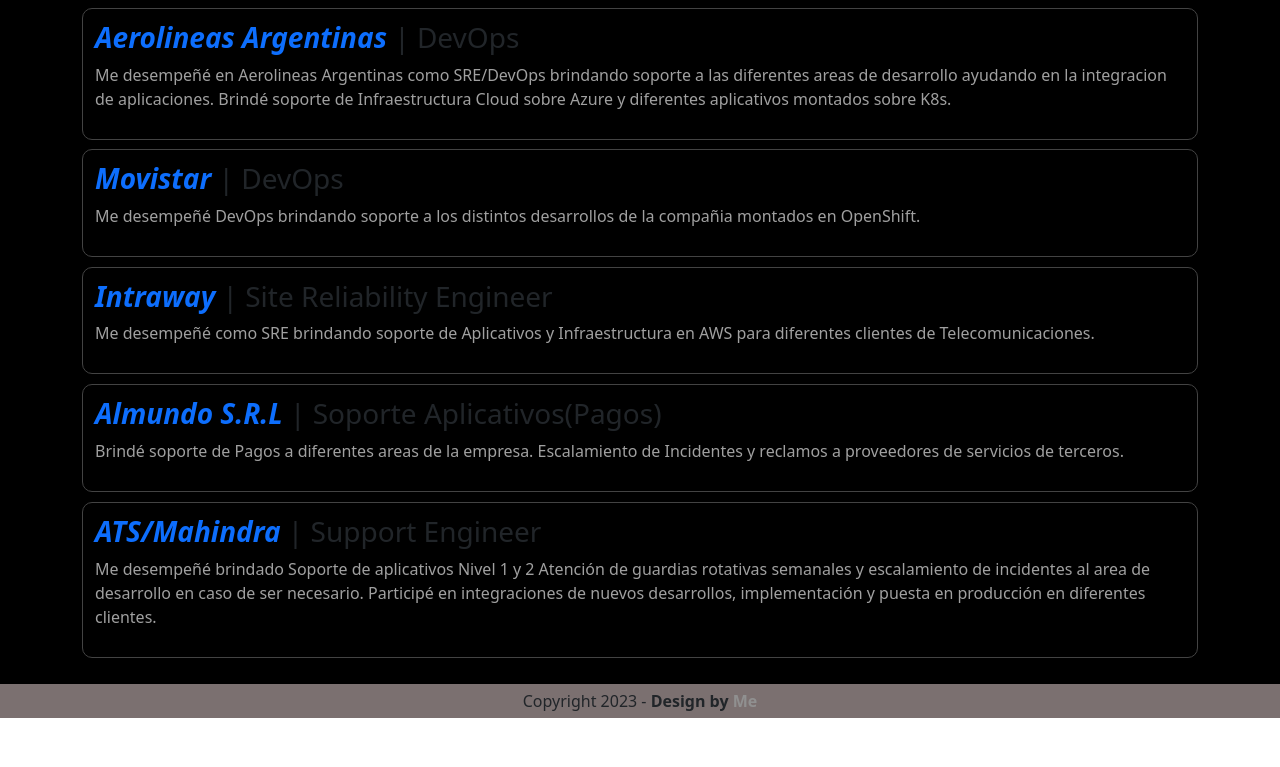
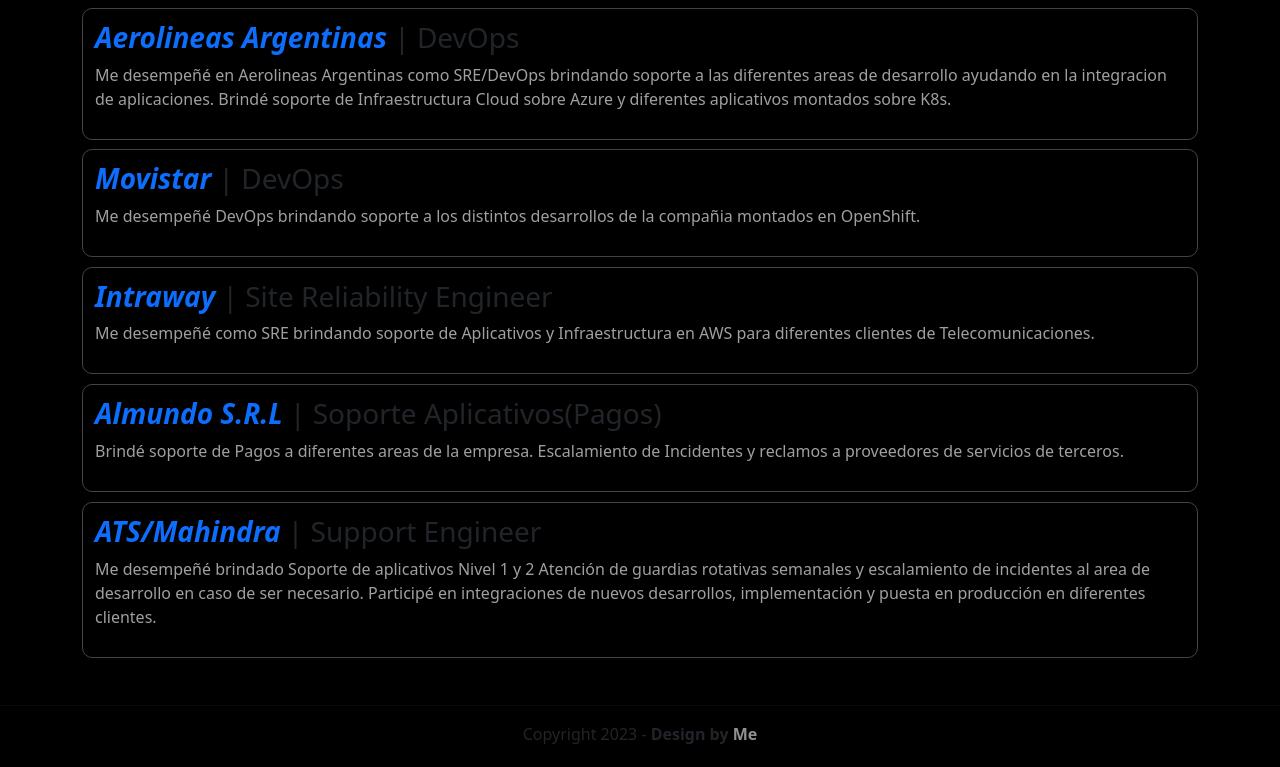
Before and after one commit to luisbattle/who-i-am, a website: page index.html in a window 1280 px wide. Shown: the part 558-1325 px from the top of the page. Before the commit the page ends 1276 px from the top, so only its background shows below. Drawn offline with nearby package versions, Linux system fonts and the light colour scheme.

Commit message:
some fixes

```diff
--- a/index.html
+++ b/index.html
@@ -139,8 +139,15 @@
       </div>
     </section>
     <footer class="text-center">
-      Copyright 2023 - <strong> Design by </strong
-      ><a href="https://github.com/who-i-am" class="footer-github-link">Me</a>
+      <hr />
+      <p>
+        Copyright 2023 - <strong> Design by </strong
+        ><a
+          href="https://www.linkedin.com/in/luis-batalla-2b8b6638/"
+          class="footer-github-link"
+          >Me</a
+        >
+      </p>
     </footer>
     <!-- script bootstrap -->
     <script
--- a/scss/layout/_index.scss
+++ b/scss/layout/_index.scss
@@ -65,8 +65,16 @@
 }
 
 footer {
-  background-color: rgb(123, 112, 112);
-  padding: 5px;
+  background-color: black;
+  padding-top: 5px;
+  padding-bottom: 5px;
+
+  hr {
+    margin-top: 1rem;
+    margin-bottom: 1rem;
+    border: 0;
+    border-top: 1px solid rgb(49, 49, 49);
+  }
   .footer-github-link {
     font-weight: bold;
     color: rgb(230, 230, 234);
```
Also changed, not shown: README.md, css/styles.css, 1 other file.
